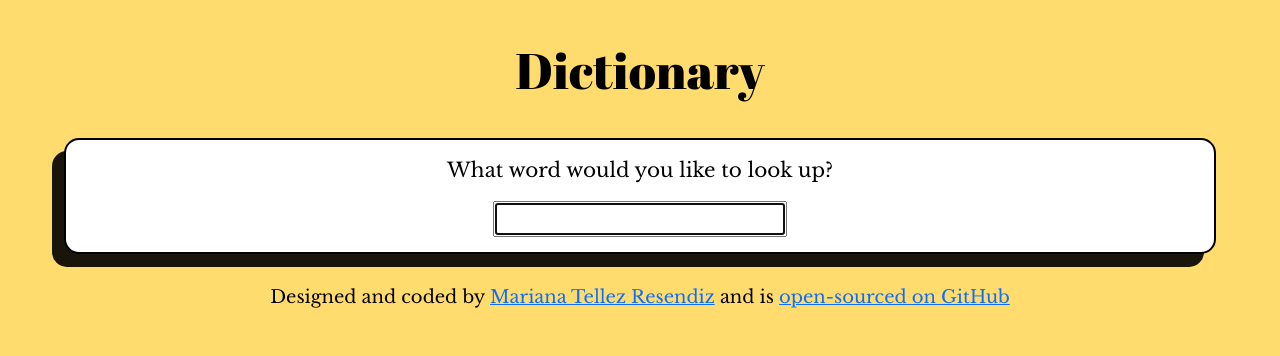
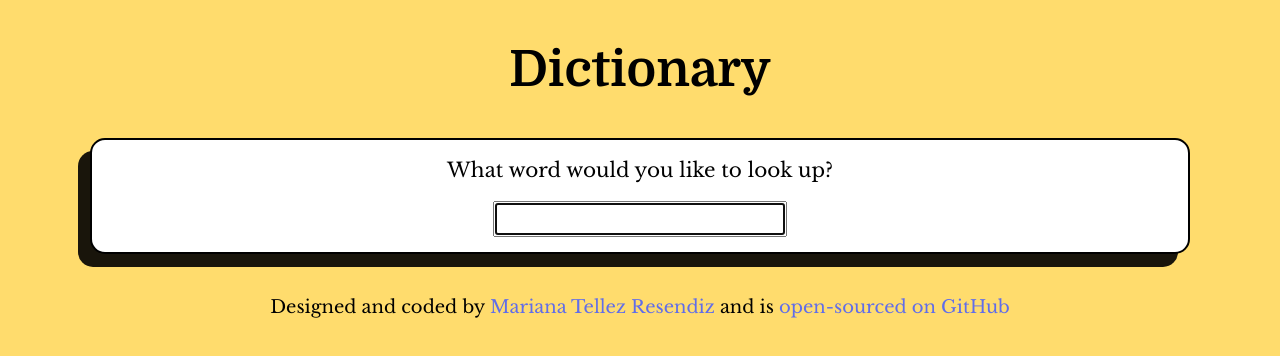
Before and after one commit to MarianaTellezR/react-dictionary-app, a React (Create React App) app: page / in a window 1280 px wide. Shown: the top 356 px of the page. Built offline with nearby package versions, Linux system fonts and the light colour scheme.

Commit message:
Changed sections styling

```diff
--- a/public/index.html
+++ b/public/index.html
@@ -10,9 +10,12 @@
       content="Dictionary Website created using create-react-app by Mariana Tellez Resendiz"
     />
     <title>React Dictionary App - Mariana Tellez Resendiz</title>
-    <link rel="preconnect" href="https://fonts.googleapis.com">
-    <link rel="preconnect" href="https://fonts.gstatic.com" crossorigin>
-    <link href="https://fonts.googleapis.com/css2?family=Abril+Fatface&family=Libre+Baskerville:ital,wght@0,400;0,700;1,400&family=Lora:ital,wght@0,400;0,500;1,400&display=swap" rel="stylesheet">
+    <link rel="preconnect" href="https://fonts.googleapis.com" />
+    <link rel="preconnect" href="https://fonts.gstatic.com" crossorigin />
+    <link
+      href="https://fonts.googleapis.com/css2?family=Abril+Fatface&family=Domine:wght@700&family=Libre+Baskerville:ital,wght@0,400;0,700;1,400&family=Lora:ital,wght@0,400;0,500;1,400&display=swap"
+      rel="stylesheet"
+    />
   </head>
   <body>
     <noscript>You need to enable JavaScript to run this app.</noscript>
--- a/src/App.css
+++ b/src/App.css
@@ -1,5 +1,6 @@
 /*
 font-family: 'Abril Fatface', cursive;
+font-family: 'Domine', serif;
 font-family: 'Libre Baskerville', serif;
 font-family: 'Lora', serif;
 */
@@ -18,7 +19,8 @@ font-family: 'Lora', serif;
 .App h1 {
   font-size: 50px;
   color: #000000;
-  font-family: "Abril Fatface", cursive;
+  font-family: "Domine", serif;
+  font-weight: 700;
   margin-top: 40px;
   margin-bottom: 18px;
 }
@@ -40,3 +42,14 @@ font-family: 'Lora', serif;
 footer {
   font-size: 18px;
 }
+
+footer a {
+  color: #606dea;
+  text-decoration: none;
+  transition: all 120ms ease-in-out;
+}
+
+footer a:hover {
+  color: #ef769d;
+  text-decoration: none;
+}
--- a/src/Dictionary.css
+++ b/src/Dictionary.css
@@ -1,8 +1,9 @@
-.Dictionary {
+.Dictionary .Dictionary-form {
   display: block;
   margin: 20px auto;
-  margin-bottom: 30px;
+  margin-bottom: 40px;
   padding: 15px;
+  max-width: 1100px;
   width: 90%;
   background-color: #ffffff;
   border-radius: 15px;
--- a/src/Dictionary.js
+++ b/src/Dictionary.js
@@ -32,6 +32,7 @@ export default function Dictionary() {
 
   return (
     <div className="Dictionary">
+      <section className="Dictionary-form">
         <p>What word would you like to look up?</p>
         <form onSubmit={search}>
           <input
@@ -41,6 +42,7 @@ export default function Dictionary() {
             autoComplete="Off"
           />
         </form>
+      </section>
       <Results results={results} />
     </div>
   );
--- /dev/null
+++ b/src/Results.css
@@ -0,0 +1,15 @@
+.Results section {
+  display: block;
+  margin: 30px auto;
+  padding: 15px;
+  max-width: 1100px;
+  width: 90%;
+  background-color: #ffffff;
+  border-radius: 15px;
+  border: 2px solid #000000;
+  box-shadow: -12px 13px rgba(246, 186, 0, 1);
+}
+
+.Results .partSpeech {
+  box-shadow: -12px 13px rgba(239, 118, 157, 1);
+}
--- a/src/Results.js
+++ b/src/Results.js
@@ -1,11 +1,13 @@
 import React from "react";
 import Meaning from "./Meaning";
 import Phonetic from "./Phonetic";
+import "./Results.css";
 
 export default function Results(props) {
   if (props.results) {
     return (
       <div className="Results">
+        <section>
           <h2>{props.results.word}</h2>
           {props.results.phonetics.map(function (phonetic, index) {
             return (
@@ -14,11 +16,12 @@ export default function Results(props) {
               </div>
             );
           })}
+        </section>
         {props.results.meanings.map(function (meaning, index) {
           return (
-            <div key={index}>
+            <section className="partSpeech" key={index}>
               <Meaning meaning={meaning} />
-            </div>
+            </section>
           );
         })}
       </div>
```
Lines whose indentation alone changed are shown as unchanged.
